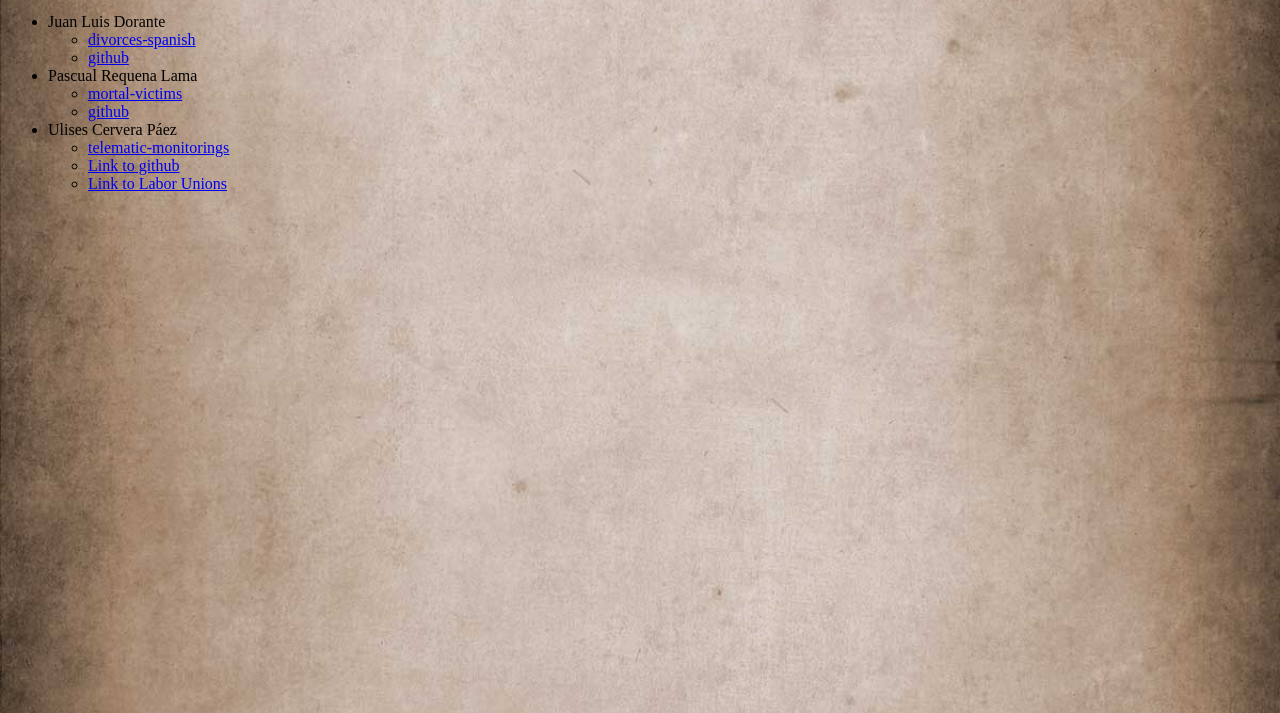
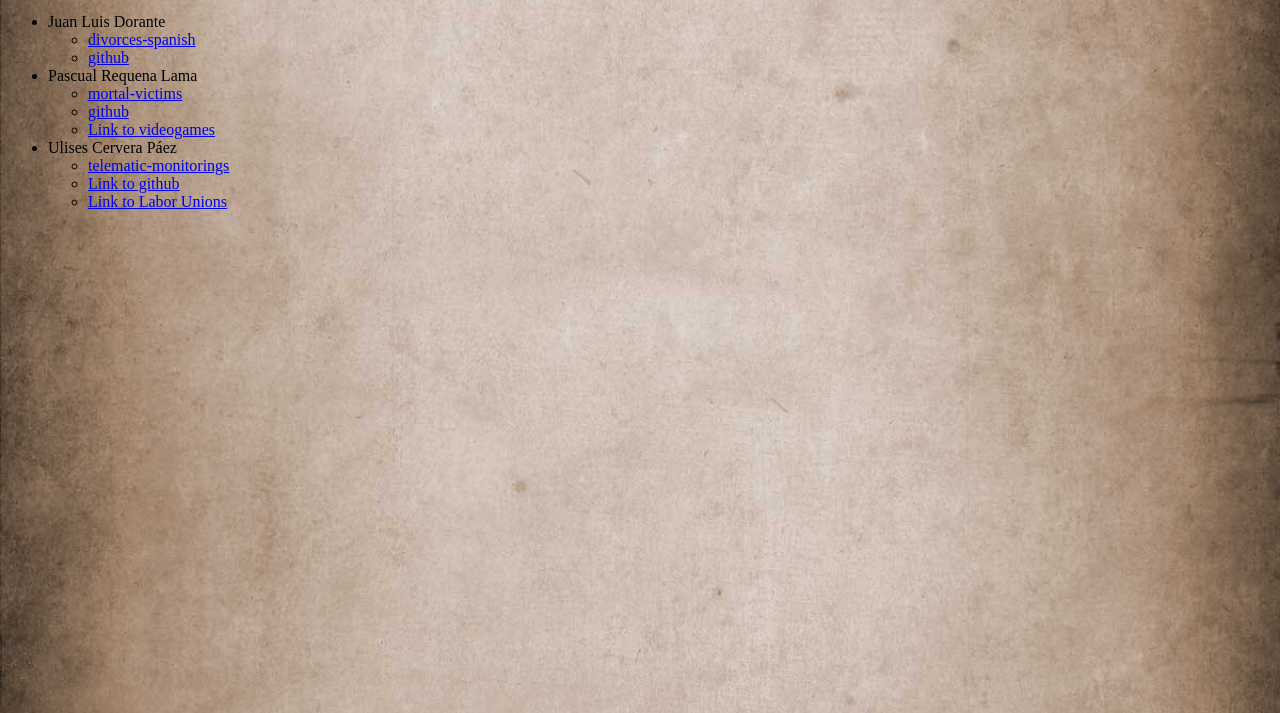
Before and after one commit to SOS-2016-10/sos-2016-10, a website: page html/about/index.html in a window 1280 px wide. Shown: the part 87-800 px from the top of the page. Drawn offline with Linux system fonts and the light colour scheme; files that its build step writes are made by us from their sources; files whose address does not match are found by name.

Commit message:
Creating link for about

```diff
--- a/html/about/index.html
+++ b/html/about/index.html
@@ -16,6 +16,7 @@
     <ul>
       <li><a href="/about/mortal-victims">mortal-victims</a></li>
       <li><a href="https://github.com/Requena115">github</a></li>
+      <li><a href="/api/sandbox/videogames">Link to videogames</a></li>
     </ul>
       <li>Ulises Cervera Páez</li>
       <ul>
```
